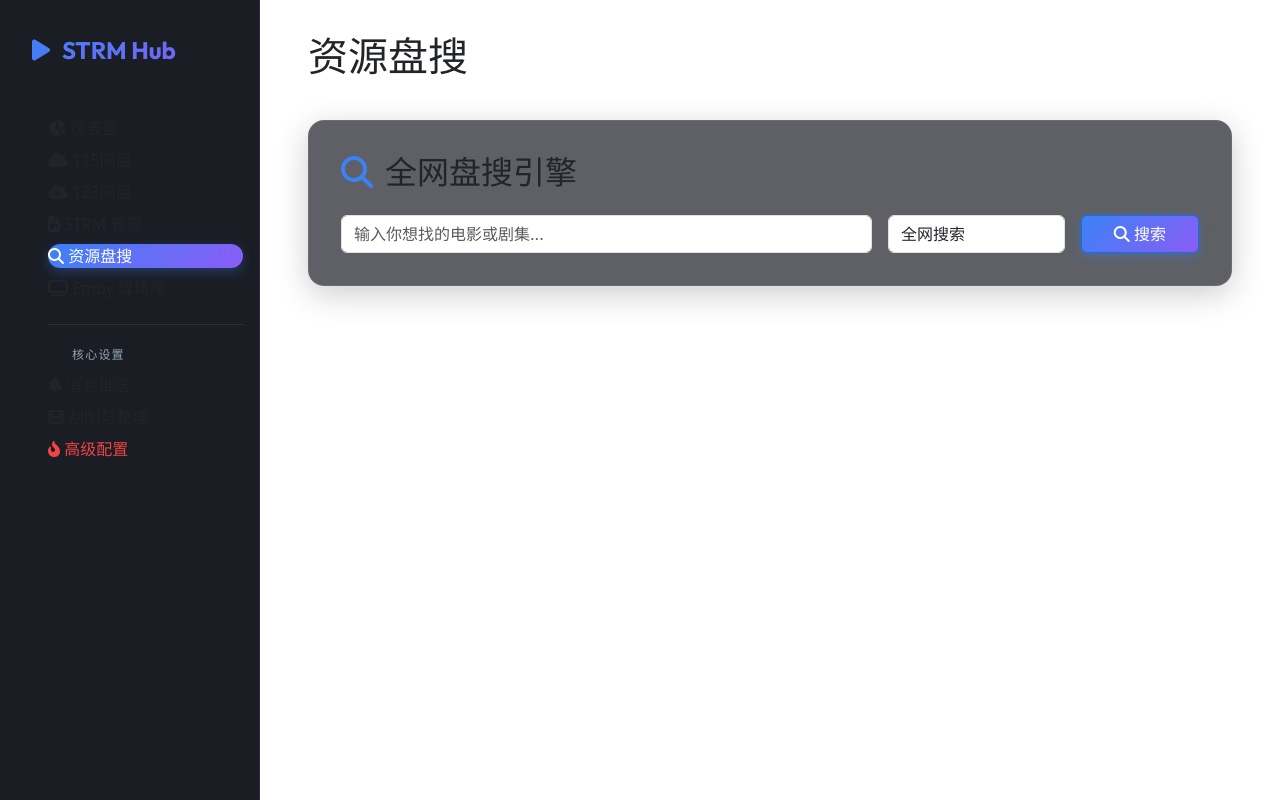
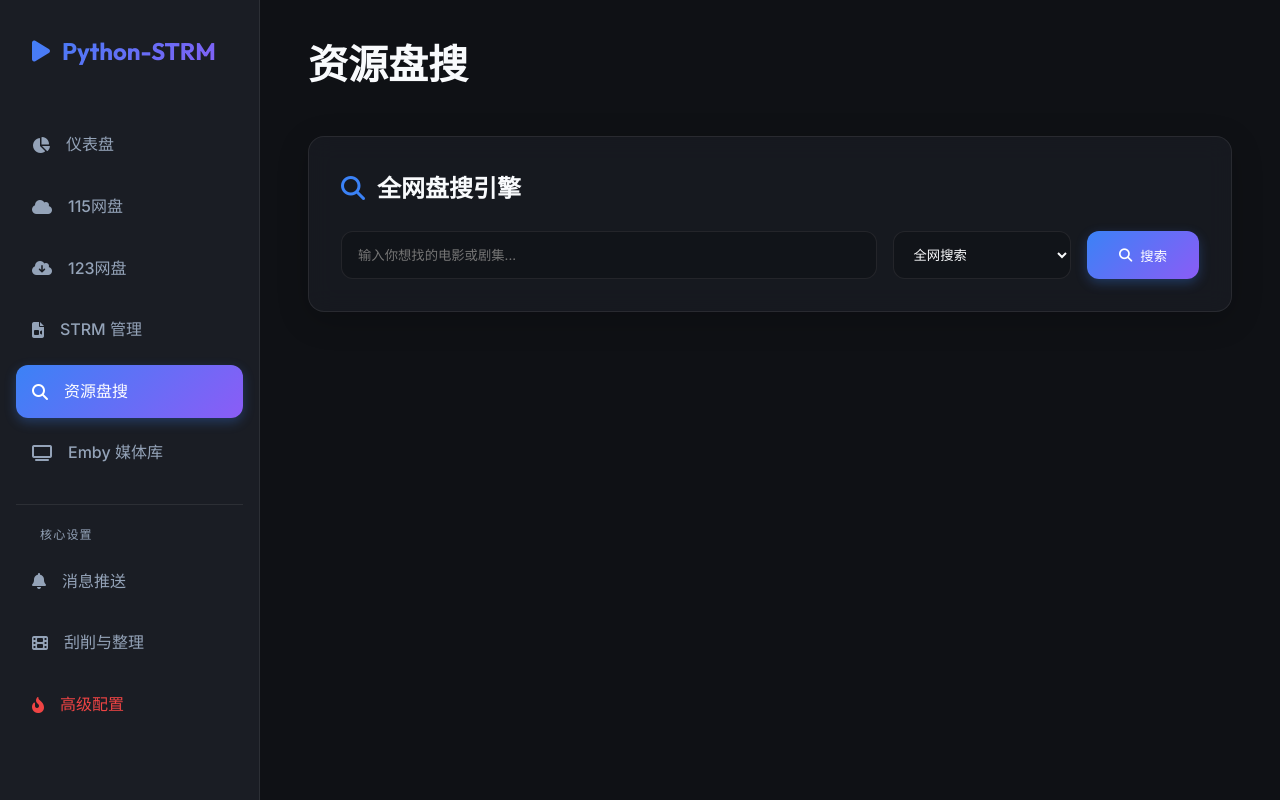
Before and after one commit to yous1r/python-strm, a FastAPI app: page /search in a window 1280 px wide. Run offline with FastAPI, Linux system fonts and the light colour scheme.

Commit message:
feat: Remove Bootstrap entirely to restore glass-panel UI, implement Vanilla CSS Toast/Modal, and add Light/Dark Theme Switcher

```diff
--- a/app/web/static/css/style.css
+++ b/app/web/static/css/style.css
@@ -13,6 +13,16 @@
     --warning: #f59e0b;
     --error: #ef4444;
     --border: rgba(255, 255, 255, 0.08);
+}
+
+:root[data-theme="light"] {
+    --bg-primary: #f1f5f9;
+    --bg-secondary: #ffffff;
+    --bg-panel: rgba(255, 255, 255, 0.8);
+    --text-primary: #0f1115;
+    --text-secondary: #475569;
+    --border: rgba(0, 0, 0, 0.1);
+    --accent-glow: rgba(59, 130, 246, 0.15);
 }
 
 * {
@@ -261,3 +271,83 @@ h1, h2, h3, h4, h5, h6 {
 .delay-1 { animation-delay: 0.1s; opacity: 0; }
 .delay-2 { animation-delay: 0.2s; opacity: 0; }
 .delay-3 { animation-delay: 0.3s; opacity: 0; }
+
+/* Native Custom Toast */
+.custom-toast-container {
+    position: fixed;
+    bottom: 20px;
+    right: 20px;
+    z-index: 9999;
+    display: flex;
+    flex-direction: column;
+    gap: 10px;
+}
+
+.custom-toast {
+    display: flex;
+    align-items: center;
+    gap: 12px;
+    min-width: 250px;
+    background: var(--bg-secondary);
+    border-left: 4px solid var(--accent-primary);
+    border-radius: 8px;
+    padding: 16px;
+    box-shadow: 0 4px 20px rgba(0, 0, 0, 0.15);
+    color: var(--text-primary);
+    transform: translateX(120%);
+    opacity: 0;
+    transition: all 0.3s cubic-bezier(0.68, -0.55, 0.265, 1.55);
+}
+
+.custom-toast.show {
+    transform: translateX(0);
+    opacity: 1;
+}
+
+.custom-toast.toast-success { border-left-color: var(--success); }
+.custom-toast.toast-error { border-left-color: var(--error); }
+.custom-toast.toast-warning { border-left-color: var(--warning); }
+.custom-toast.toast-primary { border-left-color: var(--accent-primary); }
+
+.custom-toast-icon { font-size: 1.25rem; }
+.custom-toast.toast-success .custom-toast-icon { color: var(--success); }
+.custom-toast.toast-error .custom-toast-icon { color: var(--error); }
+.custom-toast.toast-warning .custom-toast-icon { color: var(--warning); }
+.custom-toast.toast-primary .custom-toast-icon { color: var(--accent-primary); }
+
+.custom-toast-message {
+    flex-grow: 1;
+    font-size: 0.95rem;
+    line-height: 1.4;
+}
+
+/* Native Modal Overlay */
+.custom-modal-overlay {
+    position: fixed;
+    top: 0; left: 0; right: 0; bottom: 0;
+    background: rgba(0, 0, 0, 0.6);
+    backdrop-filter: blur(4px);
+    z-index: 9990;
+    display: flex;
+    align-items: center;
+    justify-content: center;
+    opacity: 0;
+    visibility: hidden;
+    transition: all 0.3s ease;
+}
+
+.custom-modal-overlay.show {
+    opacity: 1;
+    visibility: visible;
+}
+
+.custom-modal-dialog {
+    width: 100%;
+    max-width: 500px;
+    transform: translateY(-20px);
+    transition: transform 0.3s cubic-bezier(0.34, 1.56, 0.64, 1);
+}
+
+.custom-modal-overlay.show .custom-modal-dialog {
+    transform: translateY(0);
+}
--- a/app/web/templates/base.html
+++ b/app/web/templates/base.html
@@ -6,14 +6,12 @@
     <title>{{ title }} - Python-STRM</title>
     <link rel="stylesheet" href="/static/css/style.css">
     <link rel="stylesheet" href="https://cdnjs.cloudflare.com/ajax/libs/font-awesome/6.4.0/css/all.min.css">
-    <!-- Load Bootstrap CSS globally for Toast -->
-    <link href="https://cdn.jsdelivr.net/npm/bootstrap@5.3.0/dist/css/bootstrap.min.css" rel="stylesheet">
 </head>
 <body>
     <aside class="sidebar">
         <div class="brand">
             <i class="fa-solid fa-play"></i>
-            STRM Hub
+            Python-STRM
         </div>
         <ul class="nav-links">
             <li>
@@ -50,7 +48,7 @@
                 <span style="padding: 0 1.5rem; font-size: 0.75rem; color: var(--text-secondary); text-transform: uppercase; letter-spacing: 0.1em;">核心设置</span>
             </li>
             <li>
-                <a href="/notify" class="nav-link {% if request.url.path.startswith('/notify') %}active{% endif %}">
+                <a href="/notify" class="nav-link {% if request.url.path == '/notify' %}active{% endif %}">
                     <i class="fa-solid fa-bell"></i> 消息推送
                 </a>
             </li>
@@ -80,41 +78,71 @@
 
     {% block scripts %}{% endblock %}
 
-    <!-- Global Toast Container for Notifications -->
-    <div class="toast-container position-fixed bottom-0 end-0 p-3" style="z-index: 9999">
-      <div id="globalToast" class="toast align-items-center text-white bg-primary border-0" role="alert" aria-live="assertive" aria-atomic="true">
-        <div class="d-flex">
-          <div class="toast-body" id="globalToastMessage">
-            提示消息
-          </div>
-          <button type="button" class="btn-close btn-close-white me-2 m-auto" data-bs-dismiss="toast" aria-label="Close"></button>
-        </div>
-      </div>
-    </div>
+    <!-- Custom Native Toast Container -->
+    <div class="custom-toast-container" id="customToastContainer"></div>
 
-    <!-- Ensure Bootstrap JS is loaded globally since we rely on it now -->
-    <script src="https://cdn.jsdelivr.net/npm/bootstrap@5.3.0/dist/js/bootstrap.bundle.min.js"></script>
     <script>
-        document.addEventListener('DOMContentLoaded', function() {
-            const toastEl = document.getElementById('globalToast');
-            if (toastEl) {
-                window.globalToastInstance = new bootstrap.Toast(toastEl);
+        // --- Theme Switcher Logic ---
+        const themeToggleBtn = document.getElementById('themeToggleBtn');
+        const themeIcon = document.getElementById('themeIcon');
+        const themeText = document.getElementById('themeText');
+
+        function applyTheme(theme) {
+            document.documentElement.setAttribute('data-theme', theme);
+            localStorage.setItem('strm_theme', theme);
+            if (theme === 'light') {
+                themeIcon.className = 'fa-solid fa-sun';
+                themeText.textContent = '浅色模式';
+            } else {
+                themeIcon.className = 'fa-solid fa-moon';
+                themeText.textContent = '暗黑模式';
             }
+        }
+
+        // Initialize theme
+        const savedTheme = localStorage.getItem('strm_theme') || 'dark';
+        applyTheme(savedTheme);
+
+        themeToggleBtn.addEventListener('click', () => {
+            const currentTheme = document.documentElement.getAttribute('data-theme') || 'dark';
+            applyTheme(currentTheme === 'dark' ? 'light' : 'dark');
         });
 
-        // 全局替换 alert
+        // --- Custom Vanilla Toast Logic ---
         window.showToast = function(message, type = 'primary') {
-            const toastEl = document.getElementById('globalToast');
-            const msgEl = document.getElementById('globalToastMessage');
-            if (toastEl && msgEl) {
-                msgEl.textContent = message;
-                toastEl.className = `toast align-items-center text-white border-0 bg-${type}`;
-                if (window.globalToastInstance) {
-                    window.globalToastInstance.show();
-                }
-            } else {
-                console.log("Toast: ", message);
-            }
+            const container = document.getElementById('customToastContainer');
+            if (!container) return;
+
+            const toast = document.createElement('div');
+            toast.className = `custom-toast toast-${type}`;
+
+            let iconClass = 'fa-info-circle';
+            if (type === 'success') iconClass = 'fa-check-circle';
+            else if (type === 'error' || type === 'danger') iconClass = 'fa-times-circle';
+            else if (type === 'warning') iconClass = 'fa-exclamation-triangle';
+
+            toast.innerHTML = `
+                <div class="custom-toast-icon"><i class="fa-solid ${iconClass}"></i></div>
+                <div class="custom-toast-message">${message}</div>
+                <button type="button" style="background:none; border:none; color:inherit; cursor:pointer; opacity:0.7;" onclick="this.parentElement.remove()">
+                    <i class="fa-solid fa-times"></i>
+                </button>
+            `;
+
+            container.appendChild(toast);
+
+            // Trigger animation
+            requestAnimationFrame(() => {
+                requestAnimationFrame(() => {
+                    toast.classList.add('show');
+                });
+            });
+
+            // Auto remove
+            setTimeout(() => {
+                toast.classList.remove('show');
+                setTimeout(() => toast.remove(), 300); // Wait for transition
+            }, 3000);
         };
 
         // 劫持原生 alert
```
Also changed, not shown: app/web/templates/search.html (+14 -11 lines).
